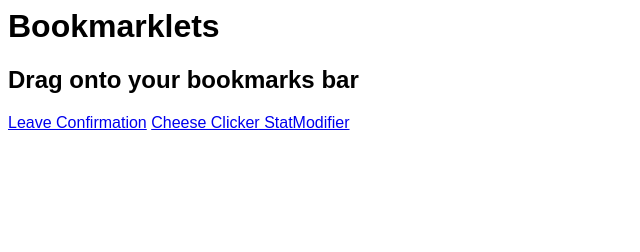
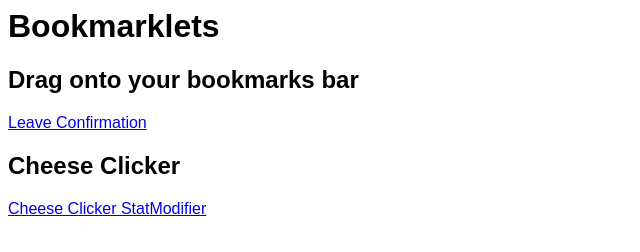
Before and after one commit to s4300/bookmarklets, a plain HTML site: page index.html in a window 1280 px wide. Shown: the whole page, without its empty margins (0-640 px from the left). Drawn offline with Linux system fonts and the light colour scheme.

Commit message:
Update index.html

```diff
--- a/index.html
+++ b/index.html
@@ -6,6 +6,7 @@
     <h1>Bookmarklets</h1>
     <h2>Drag onto your bookmarks bar</h2>
     <a href="javascript:window.onbeforeunload = function(){return ''};">Leave Confirmation</a>
+    <h2>Cheese Clicker</h2>
     <a href='javascript:localStorage.setItem("cheeseclicker_save", `{"unitsRaw":${prompt("Cheese Amount (enter a number)")},"clickerCollection":{"AutoClicker":{"amount":${prompt("Auto Clicker (enter a number)")},"cheeseGenerated":0},"MouseClicker":{"amount":${prompt("Mouse Clicker (enter a number)")},"cheeseGenerated":0},"CowClicker":{"amount":${prompt("Cow Clicker (enter a number)")},"cheeseGenerated":0},"MineClicker":{"amount":${prompt("Mine Clicker (enter a number)")},"cheeseGenerated":0},"HedgefundClicker":{"amount":${prompt("Hedgefund Clicker (enter a number)")},"cheeseGenerated":0},"cheeseGenerated":0}}`)'>Cheese Clicker StatModifier</a>
   </body>
 </html>
```
